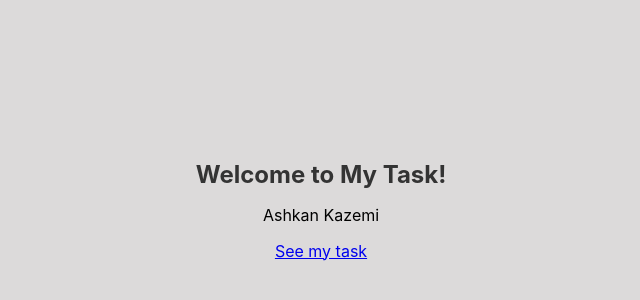
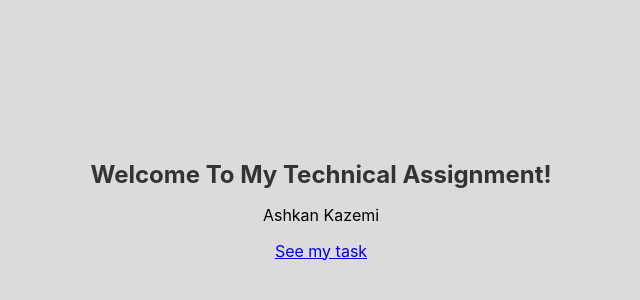
Before and after one commit to AshkanKazemiV/lobox-task, a React (Create React App) app: page / in a window 1280 px wide. Shown: the part 190-490 px from the top of the page, without its empty margins (319-959 px from the left). Built offline with nearby package versions, Linux system fonts and the light colour scheme.

Commit message:
debug welcome

```diff
--- a/src/modules/Welcome/index.tsx
+++ b/src/modules/Welcome/index.tsx
@@ -6,7 +6,7 @@ import { FC } from "react";
 export const WelcomeToMyTask: FC = () => {
   return (
     <WelcomeToMyTaskContainer>
-      <p className="welcomeMessage">Welcome to My Task!</p>
+      <p className="welcomeMessage">Welcome To My Technical Assignment!</p>
       <p className="description">Ashkan Kazemi</p>
       <Link to={Routes.task}>See my task</Link>
     </WelcomeToMyTaskContainer>
```
